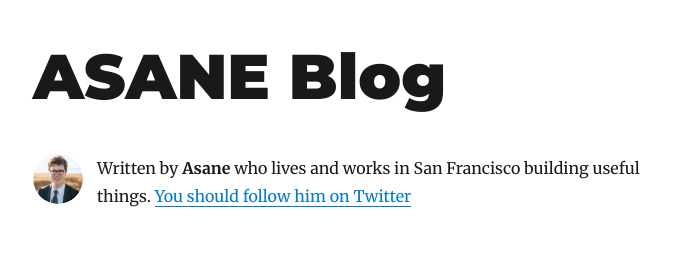
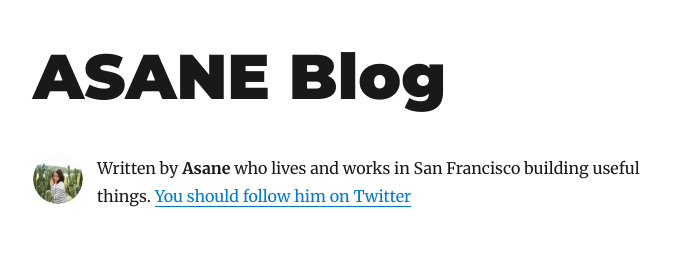
Before and after one commit to asa108/gatsby-myblog, a Gatsby site: page / in a window 1280 px wide. Shown: the top 254 px of the page, without its empty margins (292-981 px from the left). Built offline with nearby package versions, Linux system fonts and the light colour scheme; Gatsby itself is replaced by a stand-in of ours; some packages are replaced by stand-ins of ours.

Commit message:
changed profile pic and twitter

```diff
--- a/gatsby-config.js
+++ b/gatsby-config.js
@@ -8,7 +8,7 @@ module.exports = {
     description: `A starter blog demonstrating what Gatsby can do.`,
     siteUrl: `https://asaneblog.netlify.app/`,
     social: {
-      twitter: `asane1084`,
+      twitter: `asa1084`,
     },
   },
   plugins: [
--- a/src/components/bio.js
+++ b/src/components/bio.js
@@ -14,7 +14,7 @@ import { rhythm } from "../utils/typography"
 const Bio = () => {
   const data = useStaticQuery(graphql`
     query BioQuery {
-      avatar: file(absolutePath: { regex: "/profile-pic.jpg/" }) {
+      avatar: file(absolutePath: { regex: "/IMG_2592 2.JPG/" }) {
         childImageSharp {
           fixed(width: 50, height: 50) {
             ...GatsbyImageSharpFixed
```
Also changed, not shown: content/assets/IMG_2592 2.JPG (added).
